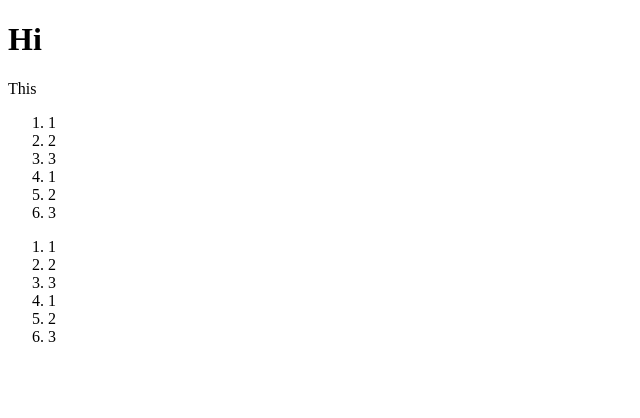
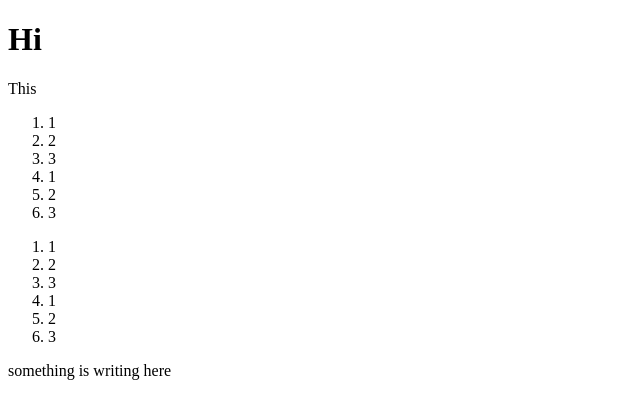
Before and after one commit to SviatoslavPylyp/Practise, a plain HTML site: page index.html in a window 1280 px wide. Shown: the whole page, without its empty margins (0-640 px from the left). Drawn offline with Linux system fonts and the light colour scheme.

Commit message:
third commit

```diff
--- a/index.html
+++ b/index.html
@@ -25,5 +25,6 @@
         <li>2</li>
         <li>3</li>
     </ol>
+    <p>something is writing here</p>
 </body>
 </html>
```
